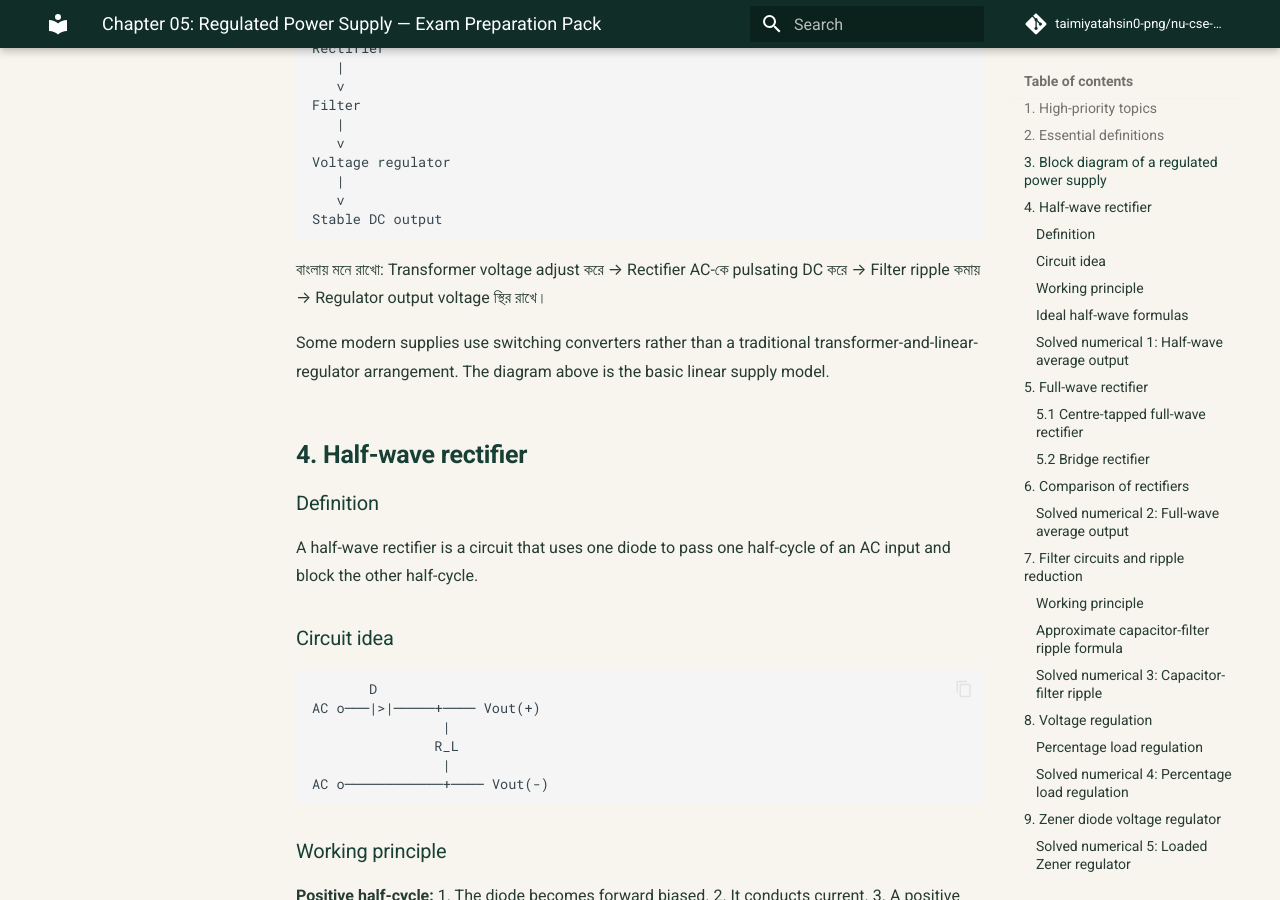
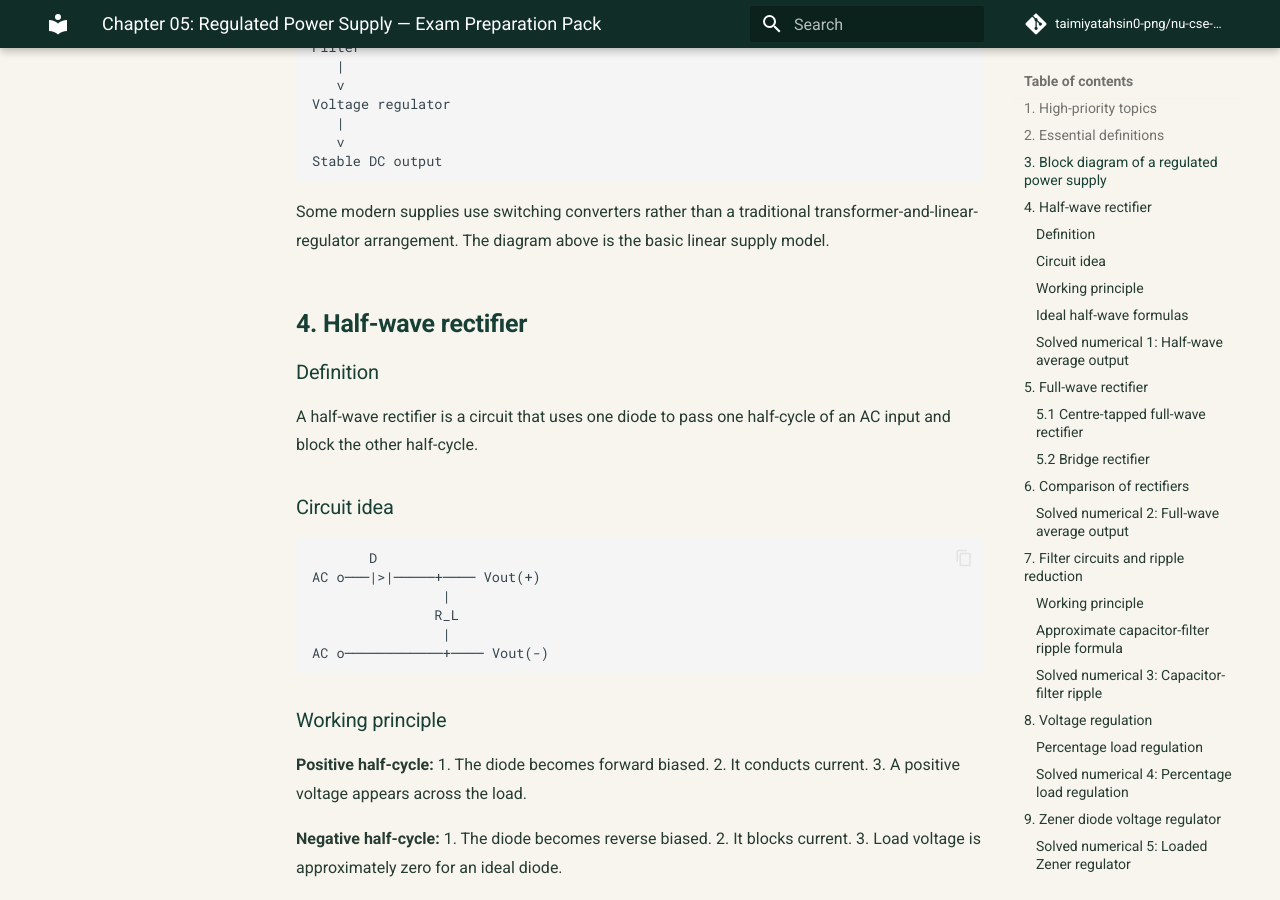
Before and after one commit to taimiyatahsin0-png/nu-cse-notes-store, an MkDocs documentation site: the page built from docs/subjects/eec/chapter-05-exam-preparation.md, in a window 1280 px wide and 900 px high, scrolled down 1938 px. Built offline with MkDocs 1.6.1 and Material for MkDocs 9.7.7, drawn with Linux system fonts in a browser that asks for light colours; comment, search, counter and statistics services are not loaded; some of the changed text lies outside the part shown.

```diff
--- a/docs/subjects/eec/chapter-05-exam-preparation.md
+++ b/docs/subjects/eec/chapter-05-exam-preparation.md
@@ -62,8 +61,6 @@ Voltage regulator
    v
 Stable DC output
 ~~~
-
-বাংলায় মনে রাখো: Transformer voltage adjust করে → Rectifier AC-কে pulsating DC করে → Filter ripple কমায় → Regulator output voltage স্থির রাখে।
 
 Some modern supplies use switching converters rather than a traditional transformer-and-linear-regulator arrangement. The diagram above is the basic linear supply model.
 
```
Also changed, not shown: other parts of docs/subjects/eec/chapter-05-exam-preparation.md (+0 -1 lines).
